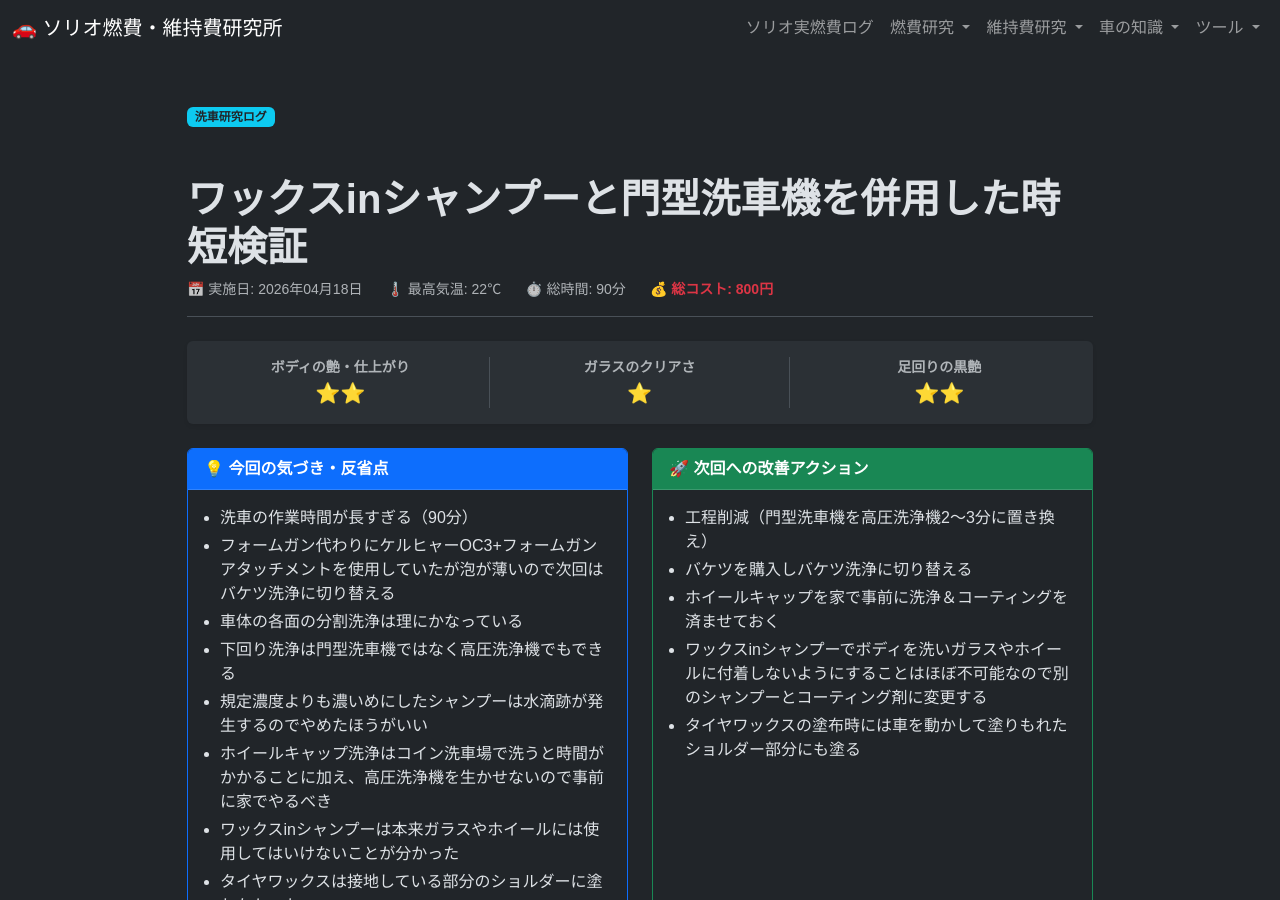
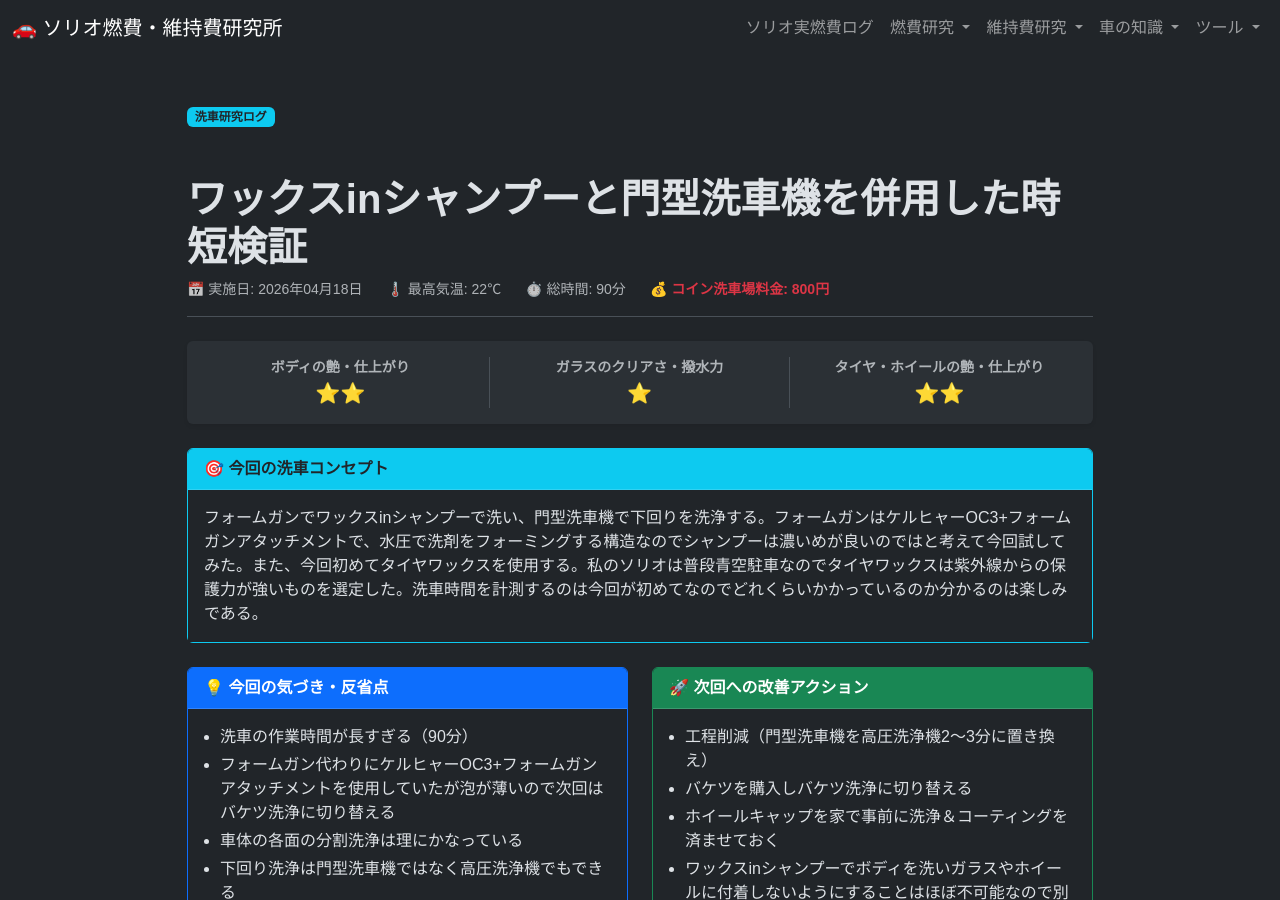
Before and after one commit to funyapar-org/fuel-lab, a Jekyll site: the page built from _wash_logs/2026-04-18-wash-log.md, in a window 1280 px wide and 900 px high. Built offline with Jekyll 4.4.1, drawn with Linux system fonts in a browser that asks for light colours.

Commit message:
洗車コンセプト

```diff
--- a/_layouts/wash_log.html
+++ b/_layouts/wash_log.html
@@ -12,7 +12,7 @@ layout: default
           <span>📅 実施日: {{ page.date | date: "%Y年%m月%d日" }}</span>
           <span>🌡️ 最高気温: {{ page.temp_max }}℃</span>
           <span>⏱️ 総時間: {{ page.total_time }}分</span>
-          <span class="text-danger fw-bold">💰 総コスト: {{ page.cost }}円</span>
+          <span class="text-danger fw-bold">💰 コイン洗車場料金: {{ page.cost }}円</span>
         </div>
       </div>
 
@@ -24,16 +24,27 @@ layout: default
               <div class="text-warning fs-5">{{ page.score_body }}</div>
             </div>
             <div class="col-4 border-end">
-              <div class="small text-body-secondary fw-bold">ガラスのクリアさ</div>
+              <div class="small text-body-secondary fw-bold">ガラスのクリアさ・撥水力</div>
               <div class="text-warning fs-5">{{ page.score_glass }}</div>
             </div>
             <div class="col-4">
-              <div class="small text-body-secondary fw-bold">足回りの黒艶</div>
+              <div class="small text-body-secondary fw-bold">タイヤ・ホイールの艶・仕上がり</div>
               <div class="text-warning fs-5">{{ page.score_wheel }}</div>
             </div>
           </div>
         </div>
       </div>
+
+      <!-- 今回の洗車コンセプト（追加部分） -->
+      {% if page.concept %}
+      <div class="card mb-4 border-info">
+        <div class="card-header bg-info text-dark fw-bold">🎯 今回の洗車コンセプト</div>
+        <div class="card-body bg-body">
+          <p class="mb-0">{{ page.concept | newline_to_br }}</p>
+        </div>
+      </div>
+      {% endif %}
+      <!-- /今回の洗車コンセプト -->
 
       <div class="row g-4 mb-5">
         <div class="col-md-6">
--- a/_wash_logs/2026-04-18-wash-log.md
+++ b/_wash_logs/2026-04-18-wash-log.md
@@ -66,6 +66,8 @@ steps:
   - name: タイヤワックス施工
     duration: 10
 
+concept: "フォームガンでワックスinシャンプーで洗い、門型洗車機で下回りを洗浄する。フォームガンはケルヒャーOC3+フォームガンアタッチメントで、水圧で洗剤をフォーミングする構造なのでシャンプーは濃いめが良いのではと考えて今回試してみた。また、今回初めてタイヤワックスを使用する。私のソリオは普段青空駐車なのでタイヤワックスは紫外線からの保護力が強いものを選定した。洗車時間を計測するのは今回が初めてなのでどれくらいかかっているのか分かるのは楽しみである。"
+
 # --- 今回の気づき（Findings） ---
 findings:
   - 洗車の作業時間が長すぎる（90分）
```
Also changed, not shown: _wash_logs/2026-05-23-wash-log.md (+2 -0 lines), _wash_logs/2026-07-04-wash-log.md (+2 -0 lines).
